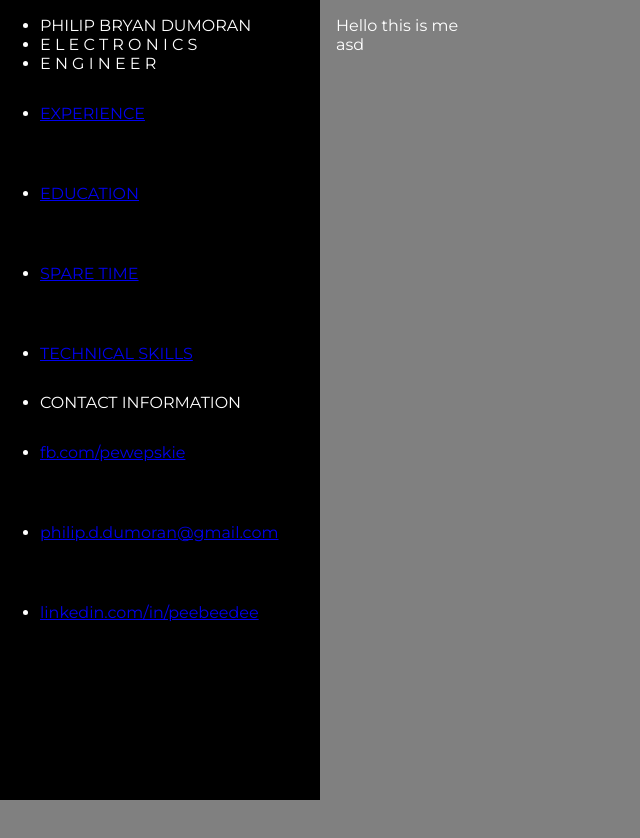
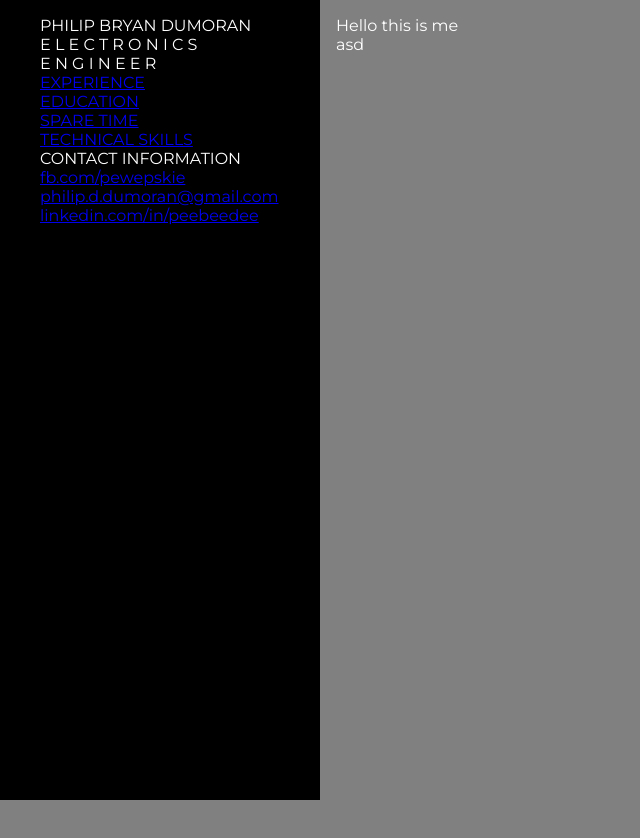
Before and after one commit to pewepskei/pewepskei.github.io, a plain HTML site: page index.html in a window 1280 px wide. Shown: the top 838 px of the page, without its empty margins (0-640 px from the left). Drawn offline with Linux system fonts and the light colour scheme.

Commit message:
Changed style of Navbar

```diff
--- a/style.css
+++ b/style.css
@@ -21,7 +21,7 @@ body {
 }
 
 body::-webkit-scrollbar {
-    width: 0.25rem;
+    width: 0.75rem;
 }
 
 body::-webkit-scrollbar-track{
@@ -35,6 +35,10 @@ body::-webkit-scrollbar-thumb {
 main {
     margin-left: var(--distance);
     padding: 1rem;
+}
+
+ul {
+    list-style-type: none;
 }
 
 .navbar {
@@ -61,5 +65,4 @@ main {
 .nav-link {
     display: flex;
     align-items: center;
-    height: 5rem;
 }
```
